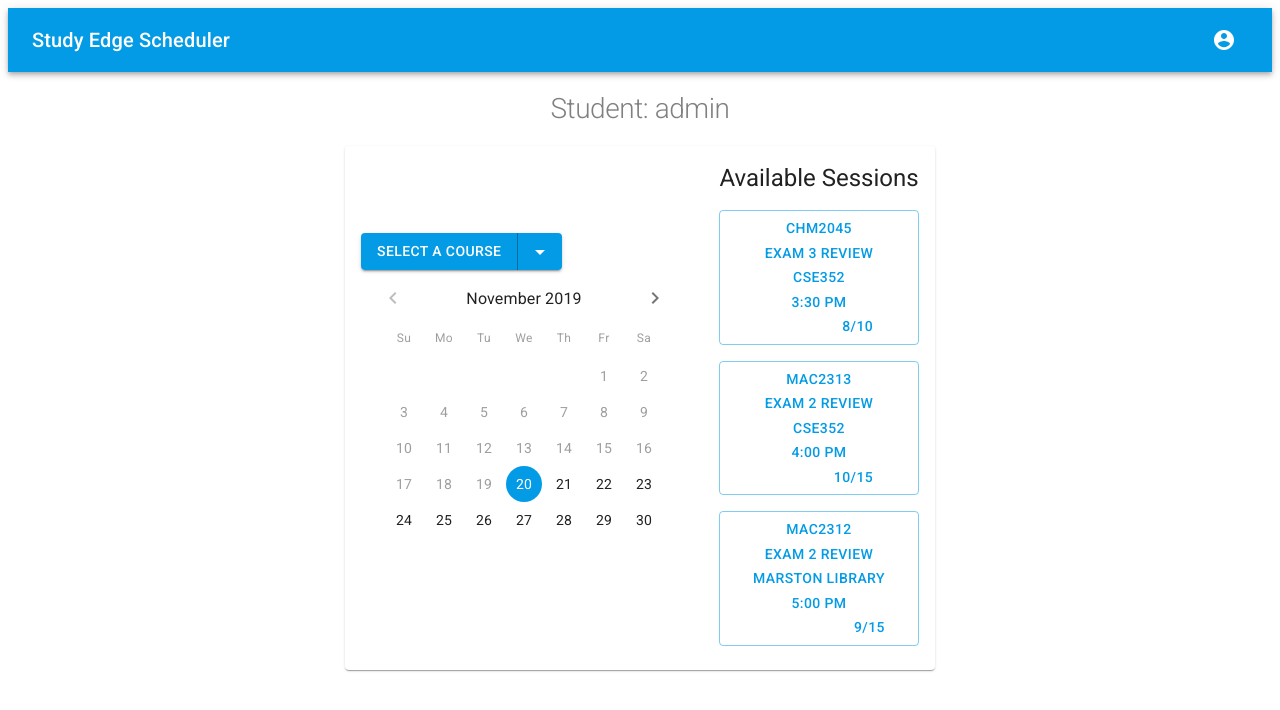
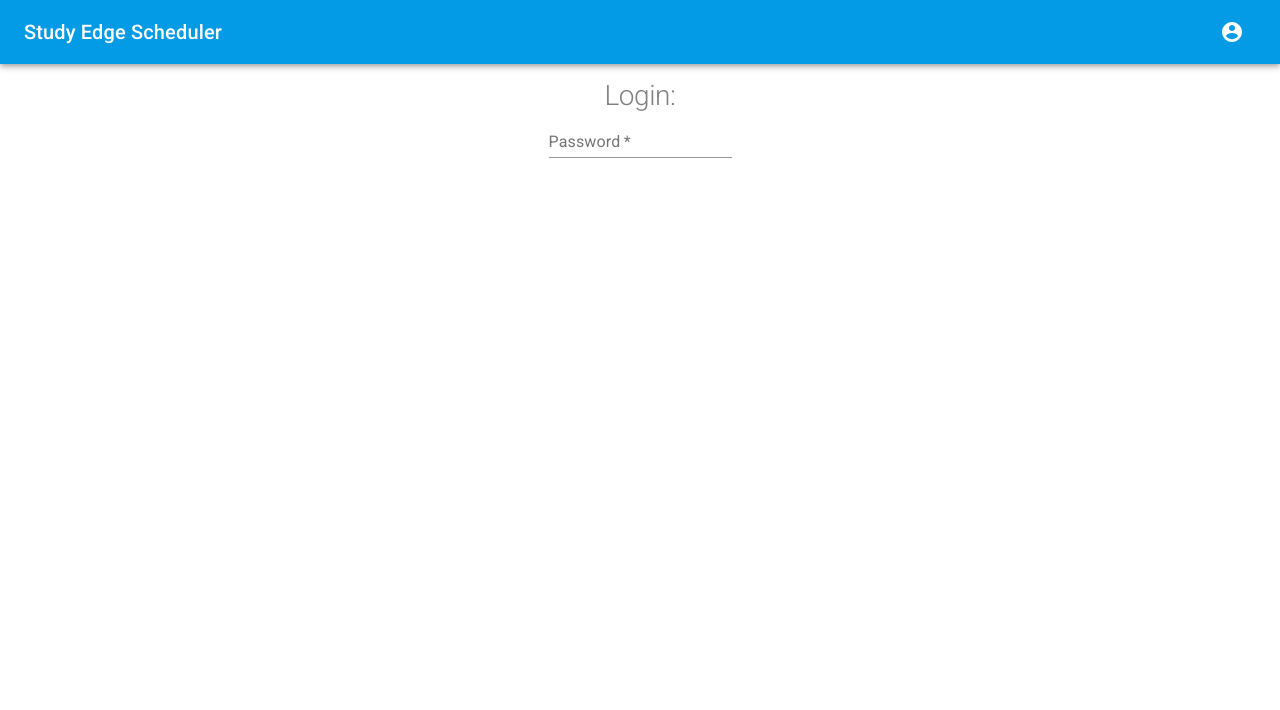
Before and after one commit to Softwareengineering3a/StudyEdge-Scheduler, a React (Create React App) app in the folder client/: page /login/admin in a window 1280 px wide. Before the commit this address led to /student. Shown: the top 710 px of the page. Built offline with nearby package versions, Linux system fonts and the light colour scheme.

Commit message:
Admin login page and header fix

```diff
--- a/client/src/App.js
+++ b/client/src/App.js
@@ -2,6 +2,7 @@ import React from 'react';
 import { Route, Switch, Redirect  } from 'react-router-dom';
 import 'typeface-roboto';
 import admin from "./views/Admin/admin";
+import adminlogin from "./views/Admin/adminlogin";
 import NotFound from "./views/NotFound";
 import Header from "./components/Header/Header";
 import { createMuiTheme } from '@material-ui/core/styles';
@@ -23,14 +24,14 @@ const App = () => {
     <div>
       <Header />
       <Switch>
-        <Route exact path="/admin" component={admin} />
+        <Route exact path="/login/admin" component={adminlogin} />
         <Route exact path="/login/:id" component={testID}/>
         <Route exact path="/student" component={student}/>
         <Route exact path="/loginfail" component={loginfail}/>
         <Route component={NotFound}/>
       </Switch>
     </div>
-    </ThemeProvider>
+  </ThemeProvider>
   );
 }
 
--- a/client/src/components/Header/Header.css
+++ b/client/src/components/Header/Header.css
@@ -1,4 +1,4 @@
-.App-header {
+/* .App-header {
     background-color: #0A92E0;
     min-height: 1vh;
     display: flex;
@@ -7,4 +7,9 @@
     justify-content: center;
     font-size: calc(10px + 2vmin);
     color: white;
-}
+} */
+
+* {
+    margin: 0;
+    padding: 0;
+  }
--- a/client/src/components/Header/Header.js
+++ b/client/src/components/Header/Header.js
@@ -6,6 +6,7 @@ const Header = () => {
     return (
         <div>
             <AppBar></AppBar>
+            <br></br>
         </div>
     )
 }
--- /dev/null
+++ b/client/src/views/Admin/adminlogin.js
@@ -0,0 +1,30 @@
+import React, { Component } from 'react';
+import { Redirect } from 'react-router-dom';
+import TextField from '@material-ui/core/TextField';
+import Button from '@material-ui/core/Button';
+import Grid from '@material-ui/core/Grid';
+import { Typography } from '@material-ui/core';
+
+class adminlogin extends Component {
+    render(){
+        return(
+            <main>
+                <div className="center">
+                    <h2>Login:</h2>
+                    <Grid item>
+                        <TextField
+                            required
+                            id="standard-required"
+                            label="Password"
+                            type="password"
+                            name="password"
+                        />
+                    </Grid>
+                </div>
+            </main>
+        );
+    }
+
+}
+
+export default adminlogin;
```
